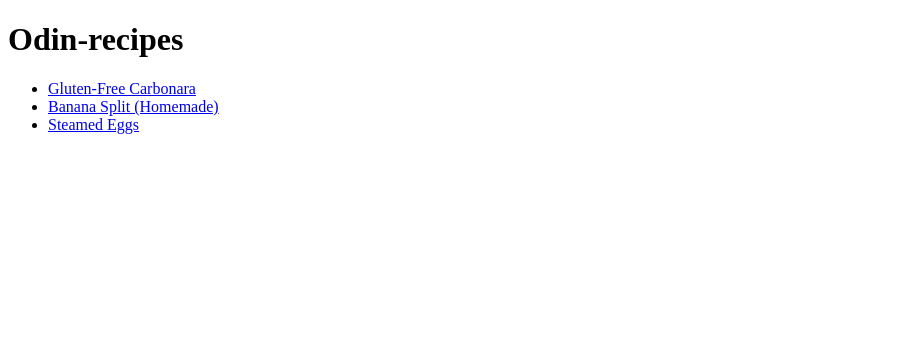
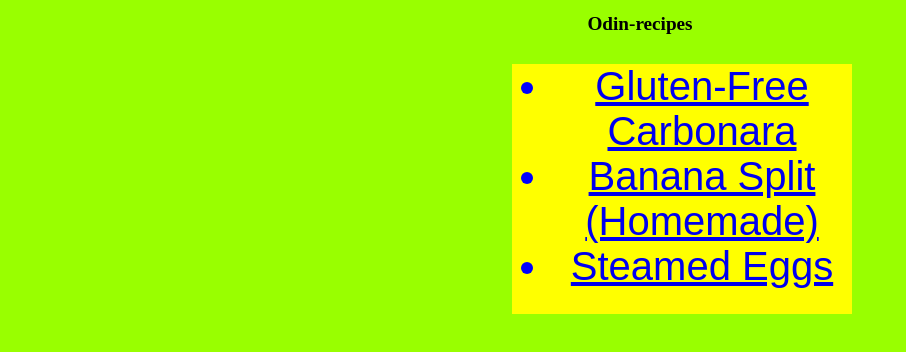
Before and after one commit to brito-joao/odin-recepires, a plain HTML site: page index.html in a window 1280 px wide. Shown: the whole page, without its empty margins (0-906 px from the left). Drawn offline with Linux system fonts and the light colour scheme.

Commit message:
Add style.css to index.html

```diff
--- a/index.html
+++ b/index.html
@@ -5,6 +5,7 @@
     <meta http-equiv="X-UA-Compatible" content="IE=edge">
     <meta name="viewport" content="width=device-width, initial-scale=1.0">
     <title>Recipes</title>
+    <link rel="stylesheet" href="style.css">
 </head>
 <body>
     <h1>Odin-recipes</h1>
--- /dev/null
+++ b/style.css
@@ -0,0 +1,20 @@
+ul{
+    background-color: yellow;
+    width: 300px;
+    height: 250px;
+    position: absolute;
+    left: 40%;
+
+}
+li{
+    font-family: Arial, Helvetica, sans-serif;
+    font-size: 5vh;
+    color:blue;
+}
+h1{
+    font-size: larger;
+}
+body{
+    background-color: rgb(153, 255, 0);
+    text-align: center;
+}
```
